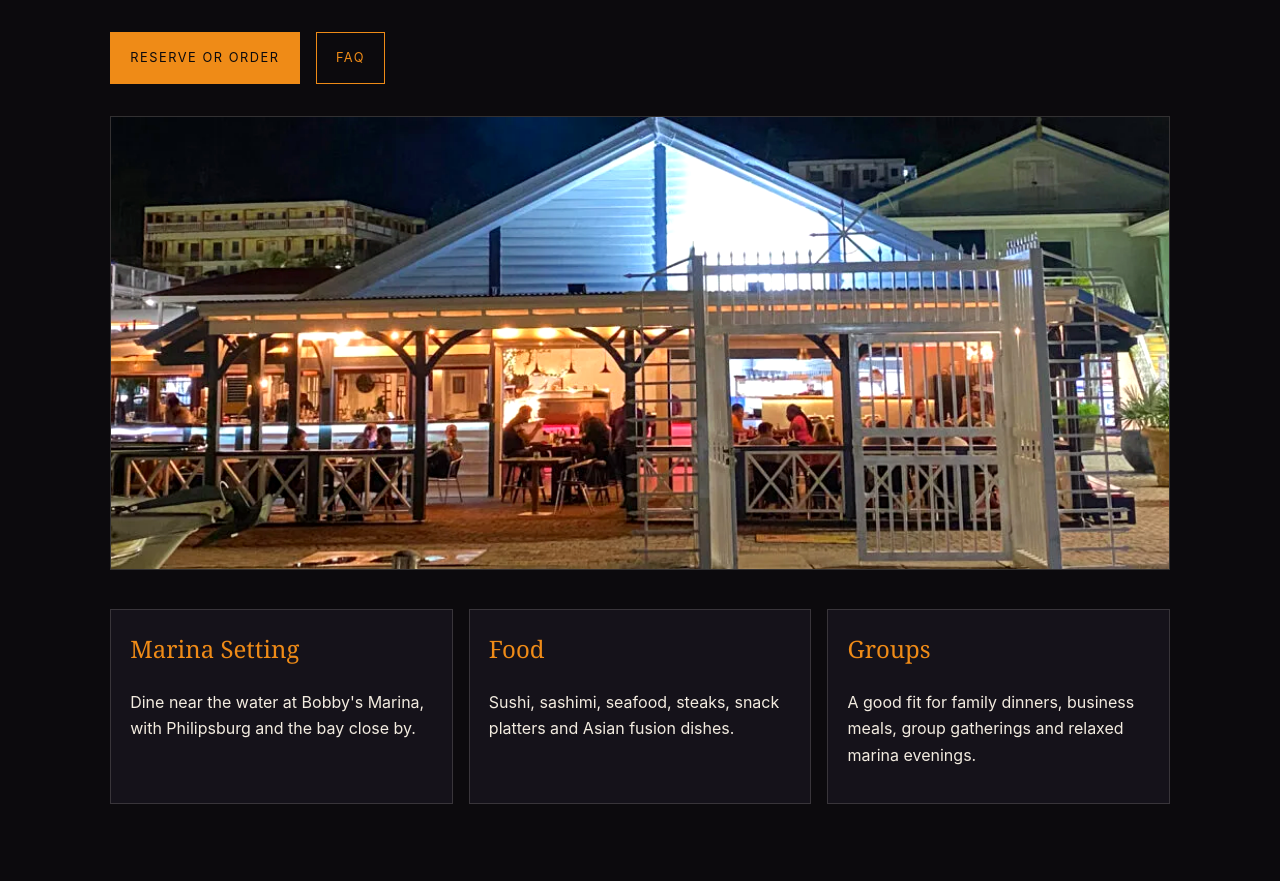
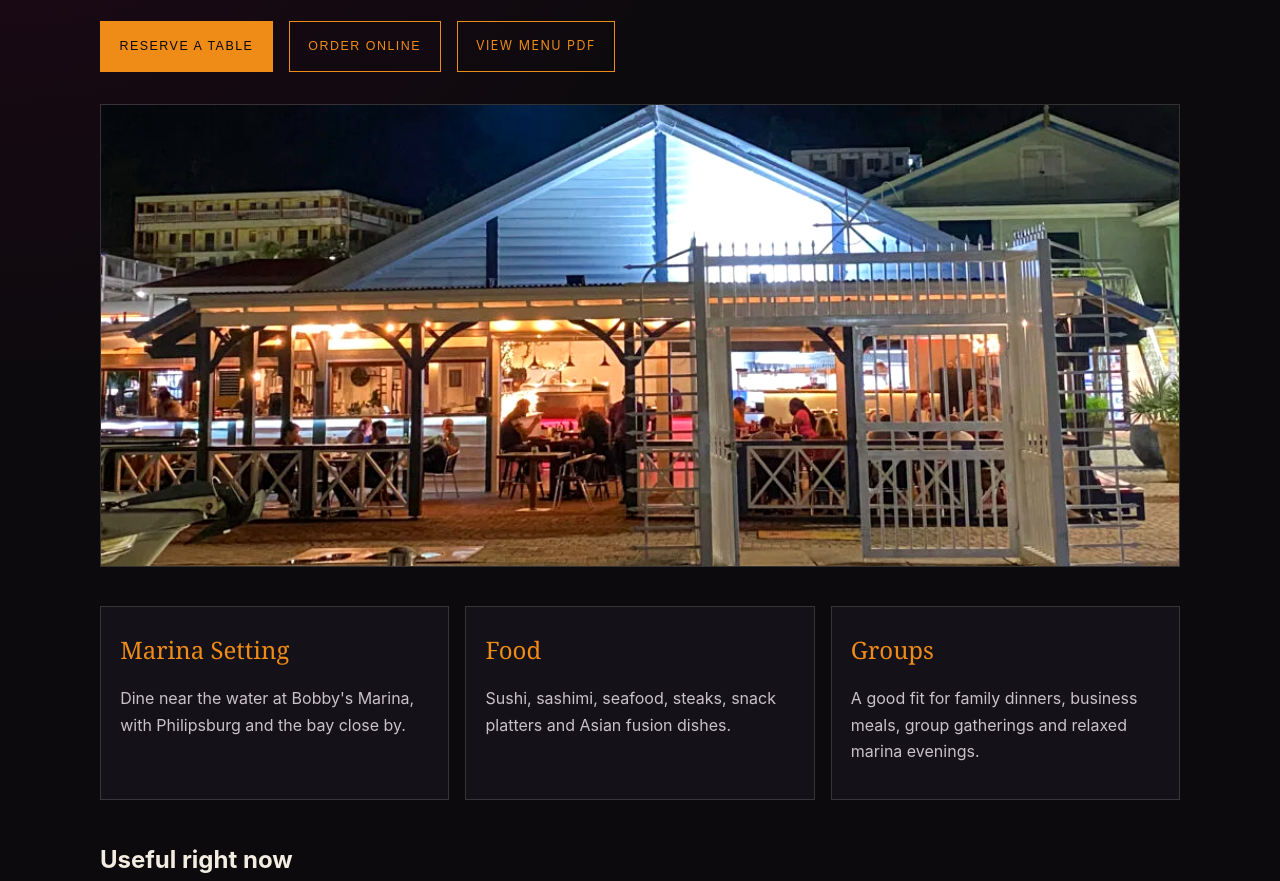
Before and after one commit to chwong1979/aziana, a website: page public/waterfront-restaurant-philipsburg.html in a window 1280 px wide. Shown: the part 378-1259 px from the top of the page. Drawn offline with Linux system fonts and the light colour scheme; a script that the page names is missing.

Commit message:
Normalize waterfront landing page automation

```diff
--- a/public/waterfront-restaurant-philipsburg.html
+++ b/public/waterfront-restaurant-philipsburg.html
@@ -7,20 +7,30 @@
   <meta name="description" content="Aziana is a waterfront restaurant in Philipsburg, Sint Maarten at Bobby's Marina, serving sushi, seafood, steaks, poke bowls and Asian fusion dishes." />
   <link rel="canonical" href="https://aziana.sx/waterfront-restaurant-philipsburg.html" />
   <meta name="robots" content="index, follow" />
-  <style>:root{--ink:#0c0a0d;--bone:#f3ece0;--dim:#cac1c9;--amber:#ef8b17;--line:rgba(243,236,224,.16)}*{box-sizing:border-box}body{margin:0;background:#0c0a0d;color:var(--bone);font-family:Inter,-apple-system,BlinkMacSystemFont,Segoe UI,sans-serif;line-height:1.65}main{max-width:1100px;margin:auto;padding:clamp(2rem,6vw,5rem) 1.25rem}a{color:var(--amber)}h1{font-family:Georgia,serif;font-weight:400;font-size:clamp(2.5rem,7vw,5rem);line-height:1;margin:1.5rem 0}.lede{font-size:1.2rem;color:var(--dim);max-width:800px}img{width:100%;margin-top:2rem;border:1px solid var(--line);aspect-ratio:21/9;object-fit:cover;filter:saturate(1.15) contrast(1.05) brightness(1.08)}.grid{display:grid;grid-template-columns:repeat(3,1fr);gap:1rem;margin-top:2rem}.card{border:1px solid var(--line);padding:1.2rem;background:#15121a}.card h2{font-family:Georgia,serif;font-weight:400;color:var(--amber);margin-top:0}.btn{display:inline-flex;margin-top:1rem;margin-right:1rem;padding:.9rem 1.2rem;border:1px solid var(--amber);text-decoration:none;text-transform:uppercase;letter-spacing:.12em;font-size:.8rem}.primary{background:var(--amber);color:var(--ink)}@media(max-width:760px){.grid{grid-template-columns:1fr}img{aspect-ratio:4/3}}</style>
+  <meta property="og:image" content="https://aziana.sx/images/gallery-waterfront-night.webp" />
+  <link rel="stylesheet" href="landing.css" />
 </head>
-<body>
+<body data-page="waterfront-restaurant-philipsburg">
   <main>
-    <a href="/">Back to Aziana</a>
+    <a class="back" href="/">← Back to Aziana</a>
     <h1>Waterfront Restaurant in Philipsburg</h1>
     <p class="lede">Aziana brings sushi, seafood, steaks and Asian fusion flavors to Bobby's Marina in Philipsburg, Sint Maarten.</p>
-    <a class="btn primary" href="/">Reserve or Order</a><a class="btn" href="/faq.html">FAQ</a>
-    <img src="images/gallery-waterfront-night.webp" alt="Aziana waterfront restaurant at Bobby's Marina in Philipsburg at night" />
+    <div class="btns">
+      <button class="glf-button primary" data-az-action="reserve">Reserve a Table</button>
+      <button class="glf-button" data-az-action="order">Order Online</button>
+      <a class="btn" data-az-action="menu" href="/menus/Marina_Menu_2026.pdf">View Menu PDF</a>
+    </div>
+    <img class="wide-image" src="images/gallery-waterfront-night.webp" alt="Aziana waterfront restaurant at Bobby's Marina in Philipsburg at night" />
     <section class="grid">
       <article class="card"><h2>Marina Setting</h2><p>Dine near the water at Bobby's Marina, with Philipsburg and the bay close by.</p></article>
       <article class="card"><h2>Food</h2><p>Sushi, sashimi, seafood, steaks, snack platters and Asian fusion dishes.</p></article>
       <article class="card"><h2>Groups</h2><p>A good fit for family dinners, business meals, group gatherings and relaxed marina evenings.</p></article>
     </section>
+    <section class="auto-campaigns" data-auto-campaigns="relevant"><h2>Useful right now</h2><div class="auto-campaign-list"></div></section>
+    <section class="auto-contact" data-auto-contact></section>
+    <footer>© 2018 - <span data-auto-year>2026</span> Aziana BV · Philipsburg, Sint Maarten</footer>
   </main>
+  <script src="site-automation.js" defer></script>
+  <script src="https://www.fbgcdn.com/embedder/js/ewm2.js" defer async></script>
 </body>
 </html>
```
